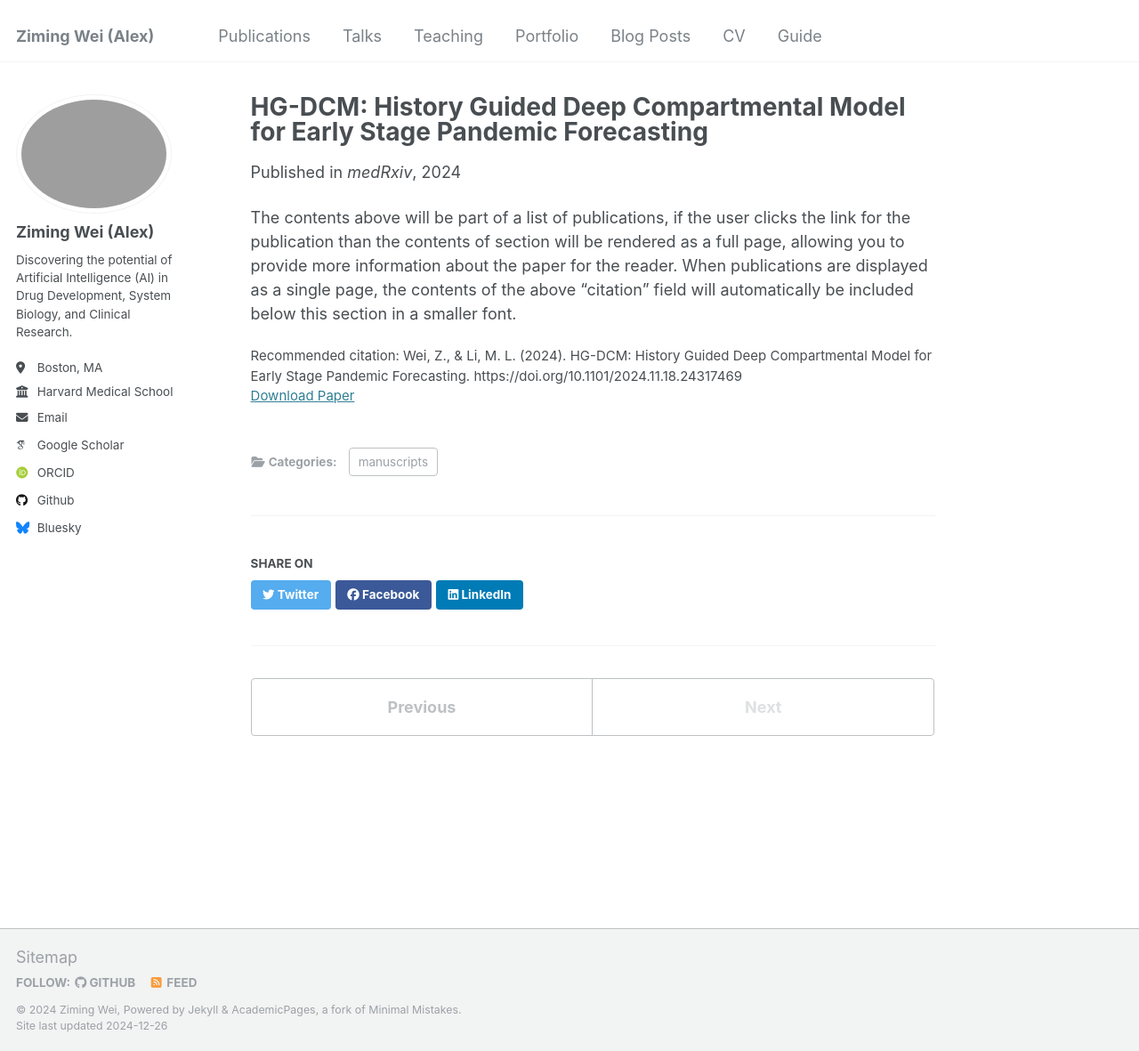
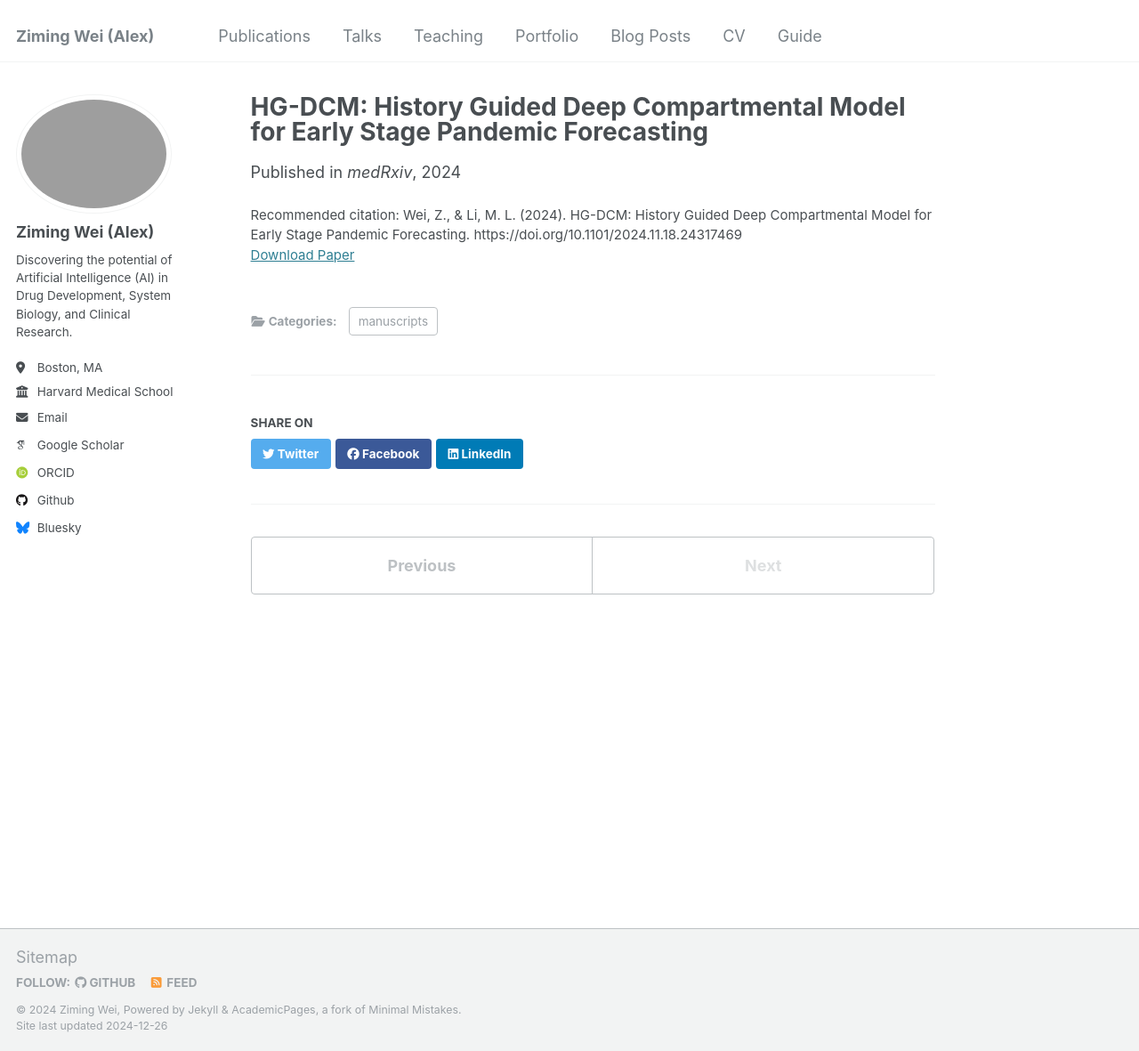
Before and after one commit to AlexWei21/AlexWei21.github.io, a Jekyll site: the page built from _publications/2024-11-19-HG-DCM.md, in a window 1280 px wide and 1181 px high. Shown: the whole window at 89% size. Built offline with Jekyll 4.4.1, drawn with Linux system fonts in a browser that asks for light colours; some web fonts are replaced.

Commit message:
Update 2024-11-19-HG-DCM.md

```diff
--- a/_publications/2024-11-19-HG-DCM.md
+++ b/_publications/2024-11-19-HG-DCM.md
@@ -3,11 +3,9 @@
 collection: publications
 category: manuscripts
 permalink: /publication/2024-11-19-HG-DCM
-excerpt: 'This paper is about the number 1. The number 2 is left for future work.'
+excerpt:
 date: 2024-11-19
 venue: 'medRxiv'
 paperurl: 'https://www.medrxiv.org/content/10.1101/2024.11.18.24317469v1.full.pdf'
 citation: 'Wei, Z., & Li, M. L. (2024). HG-DCM: History Guided Deep Compartmental Model for Early Stage Pandemic Forecasting. https://doi.org/10.1101/2024.11.18.24317469'
 ---
-
-The contents above will be part of a list of publications, if the user clicks the link for the publication than the contents of section will be rendered as a full page, allowing you to provide more information about the paper for the reader. When publications are displayed as a single page, the contents of the above "citation" field will automatically be included below this section in a smaller font.
```
